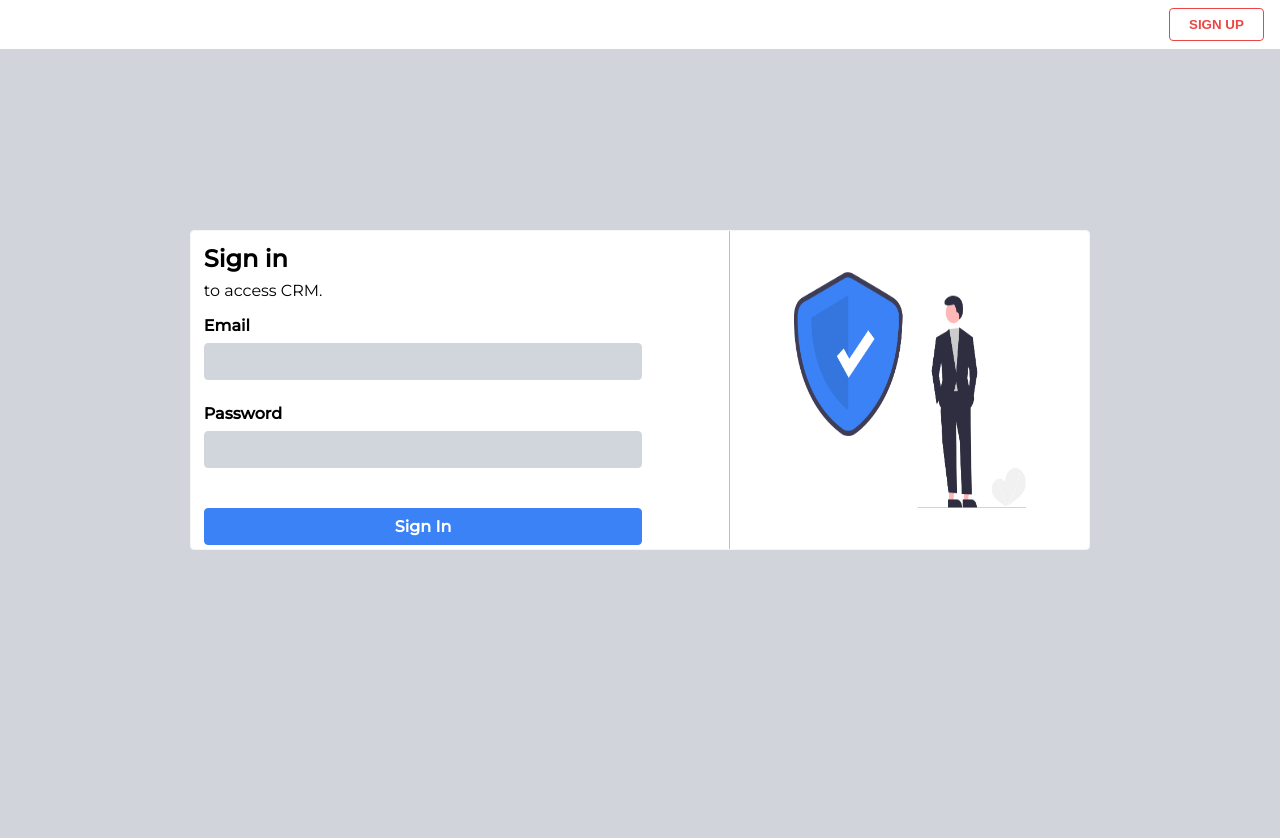
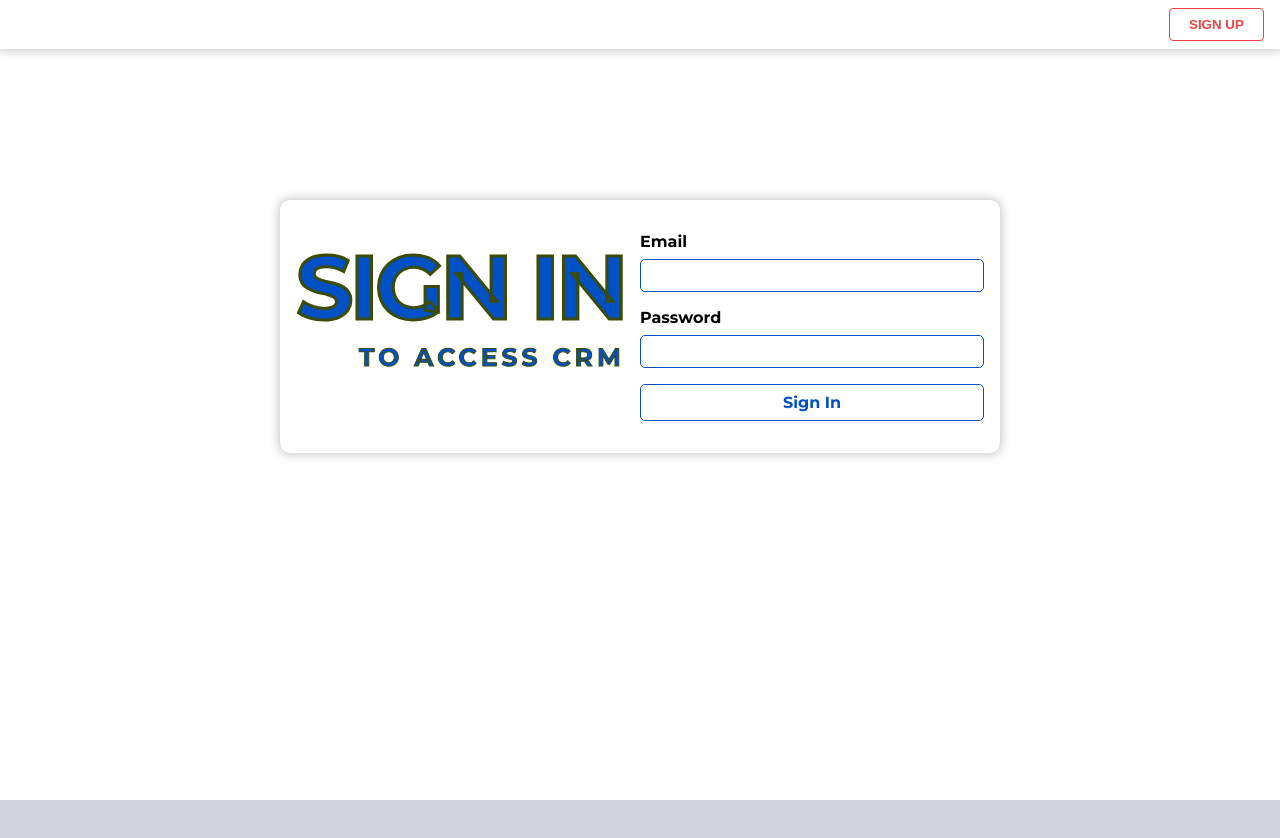
Before and after one commit to Mukesh0996/CRM, a React (Create React App) app: page / in a window 1280 px wide. Shown: the top 838 px of the page. After the commit the page ends 800 px from the top, so only its background shows below. Built offline with nearby package versions, Linux system fonts and the light colour scheme.

Commit message:
Updated Sign In page

```diff
--- a/src/Pages/SignIn.module.css
+++ b/src/Pages/SignIn.module.css
@@ -1,4 +1,4 @@
-
+@import url('https://fonts.googleapis.com/css2?family=Montserrat:wght@700;800&family=Open+Sans:wght@300;700&display=swap');
 .signup {
     width: 100%;
     position: fixed;
@@ -7,6 +7,7 @@
     background-color: white;
     text-align: right;
     z-index: 100;
+    box-shadow: 0px 0px 10px 2px #ccc;
 }
 
 .signup button  {
@@ -17,7 +18,7 @@
     border-radius: 4px;
 }
 
-.signup button > a {
+.signup button  a {
     color: #EF4444;
     text-decoration: none;
     font: inherit;
@@ -32,143 +33,118 @@
 }
 
 .signinContainer {
+    width: 100%;
+    height: 100vh;
+    background: white;
+    padding-top: 200px;
+    z-index: 99;
 
-    border: 1px solid whitesmoke;
-    background: white;
-    border-radius: 2px;
+}
+
+.form {
+    width: 95%;
+    margin: auto;
     display: flex;
-    align-items: center;
-    justify-content: center;
-    height: 100vh;
-    position: relative;
+    flex-direction: column;
+    justify-content: space-between;
+    border-radius: 10px;
+    padding: 2rem 1rem;
+    box-shadow: 0px 0px 10px 2px #ccc;
+}
+
+.form form {
+    width: 100%;
+}
+
+.form-detail p {
+    text-transform: uppercase;
+    color: #0050c6;
+    font-weight: bold;
+    -webkit-text-stroke: 1px #3c4b05;
+    letter-spacing: 4px;
+    font-size: 25px;
+    text-align: left;
 }
 
 
-.form {
-    float: left;
-    width: 500px;
-    padding: 0.8rem 0 0.8rem  0.8rem ;
+
+h1 {
+    color: white;
 }
 
-.form-detail {
-    margin-bottom: 1rem;
+.form-detail h1 {
+    text-transform: uppercase;
+    color: #0050c6;
+    -webkit-text-stroke: 3px #3c4b05;
+    letter-spacing: -4px;
+    font-size: 90px;
 }
 
-.form-detail h1, .form-detail p {
-    margin-bottom: 0.5rem;
+.form-control {
+    margin-top: 1rem;
 }
 
-.rightContainer {
-    display: none;
-}
- .form-control label {
+
+.form-control label {
     display: block;
-    margin-bottom: 0.5rem;
     font-weight: bold;
 }
-.form-control {
-    margin-bottom: 1.5rem;
-}
 
-.form-control input {
-    width: 100%;
-    padding: 0.5rem;
-    background: #d1d6dd;
-    border: 1px solid #d1d6dd;
-    outline: none;
-    font: inherit;
-    border-radius: 4px;
-}
-
-.form-control input:focus {
-    border: 1px solid #3B82F6;
+.form-control .inp {
+   outline: none;
+   padding: .5rem;
+   width: 100%;
+   border: 1px solid #0050c6 !important;
+   border-radius: 5px;
+   margin-top: .5rem;
 }
 
 .submitBtn {
-    padding: 0.5rem 1rem;
+    outline: none;
+    border: 1px solid #0050c6;
+    padding: .5rem 1rem;
+    font: inherit;
+    color: #0050c6;
+    background: none;
+    border-radius: 5px;
+    margin-top: 1rem;
     width: 100%;
-    font: inherit;
-    margin: 1rem 0;
-    background-color: #3B82F6;
-    color: white;
-    border: 1px solid #3B82F6;
-    cursor: pointer;
     font-weight: bold;
-    border-radius: 4px;
+    transition: 0.3s linear;
 }
 
-
 .submitBtn:hover {
-    color: #3B82F6;
-    background-color: white;
+    cursor: pointer;
+    background: #0050c6;
+    color: #fff;
 }
 
-.error {
-    position: absolute;
-    font-size: 12px;
-    color: red;
+@media (min-width: 48rem) {
+
+    .form {
+        width: 90vh;
+        margin: auto;
+        display: flex;
+        flex-direction: row;
+        justify-content: space-between;
+        border-radius: 10px;
+        padding: 2rem 1rem;
+        box-shadow: 0px 0px 10px 2px #ccc;
+    }
+
+
+.form form {
+    width: 50%;
 }
 
-@media (min-width:40rem) {
-
-    .signinContainer {
-        width: auto;
-        margin-left: auto;
-        margin-right: auto;
-        display: flex;
-        height: 100vh;
-
-    }
-    .rightContainer {
-        display: none;
-    }
+.form-detail p {
+    text-align: right;
+}
+.form-control {
+    margin-top: 0rem;
+}
+.form-control:nth-child(2) {
+    margin-top: 1rem;
+}
 
 }
-
-
-@media (min-width: 50rem) {
-    .signinContainer {
-        display: block;
-        margin-top: 30%;
-        height: 40vh;
-        border-radius: 4px;
-    }
-    .form {
-        width: 400px;
-    }
-    .form-control input, .form-control label {
-        width: 90%;
-    }
-    .submitBtn {
-        width: 90%;
-    }
-    .rightContainer {
-        display: flex;
-        width: 360px;
-        float: right;
-        border-left: 1px solid rgb(189, 189, 189);
-        height: 340px;
-        align-items: center;
-       justify-content: center;
-       height: 100%;
-    }
-    .rightContainer img {
-        width: 300px;
-        height: 300px;
-
-    }
-
-}
-
-
-@media (min-width: 56.25rem) {
-    .signinContainer {
-        width: 900px;
-        margin: 0 auto;
-        margin-top: 18%;
-
-    }
-    .form {
-        width: 500px;
-    }
-}
--- a/src/Pages/Signin.js
+++ b/src/Pages/Signin.js
@@ -1,5 +1,4 @@
 import styles from './SignIn.module.css';
-import image from '../images/image.png'
 import { Fragment, useContext } from 'react';
 import { Link } from 'react-router-dom';
 import LoadingPage from './loadingPage';
@@ -47,26 +46,23 @@ const SignIn = () => {
                     <section className={styles.form}>
                         <div className={styles["form-detail"]}>
                             <h1>Sign in</h1>
-                            <p>to access CRM.</p>
+                            <p>to access CRM</p>
                         </div>
                     <form onSubmit={signInhandler}>
                         <div className={styles["form-control"]}>
                             <label htmlFor="email">Email</label>
-                            <input type="text" id="email" onChange={emailChangehandler} onBlur={emailBlurHandler}/>
+                            <input className={styles.inp} type="text" id="email" onChange={emailChangehandler} onBlur={emailBlurHandler} accessKey='e'/>
                             { !emailValid && emailTouched && <p className={styles.error}>Please enter a valid email</p> }
                             { !error.isValid && error.value==="email" && <p className={styles.error}>{error.message}</p> }
                         </div>
                         <div className={styles["form-control"]}>
                             <label htmlFor="password">Password</label>
-                            <input type="password" id="password" onChange={passwordChangehandler} onBlur={passwordBlurHandler}/>
+                            <input className={styles.inp} type="password" id="password" onChange={passwordChangehandler} onBlur={passwordBlurHandler}/>
                             { !error.isValid && error.value==="password" && <p className={styles.error}>{error.message}</p> }
                         </div>
                         <button className={styles.submitBtn}>Sign In</button>
                     </form>
                 </section>
-                <section className={styles.rightContainer}>
-                   <img src={image} alt="CRM"/>
-                 </section>
              </main>
              </Fragment>
 }
```
